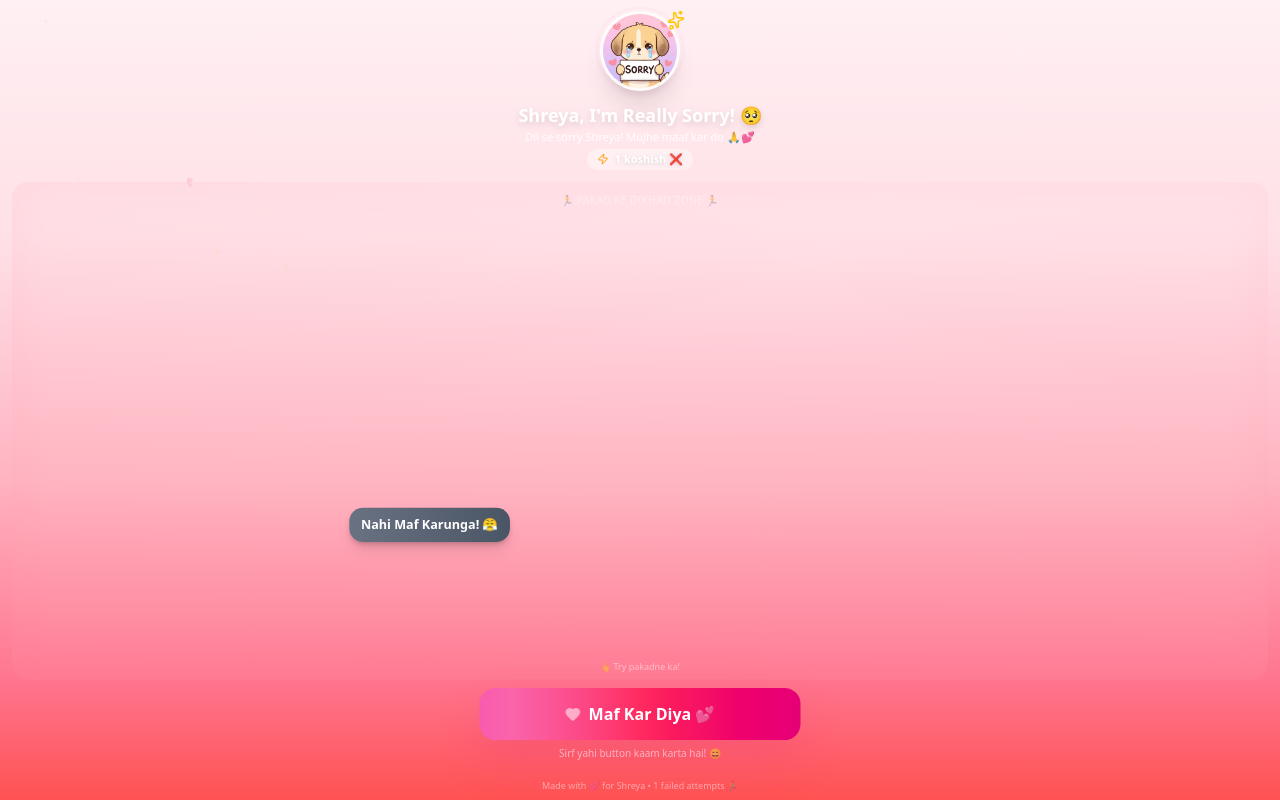
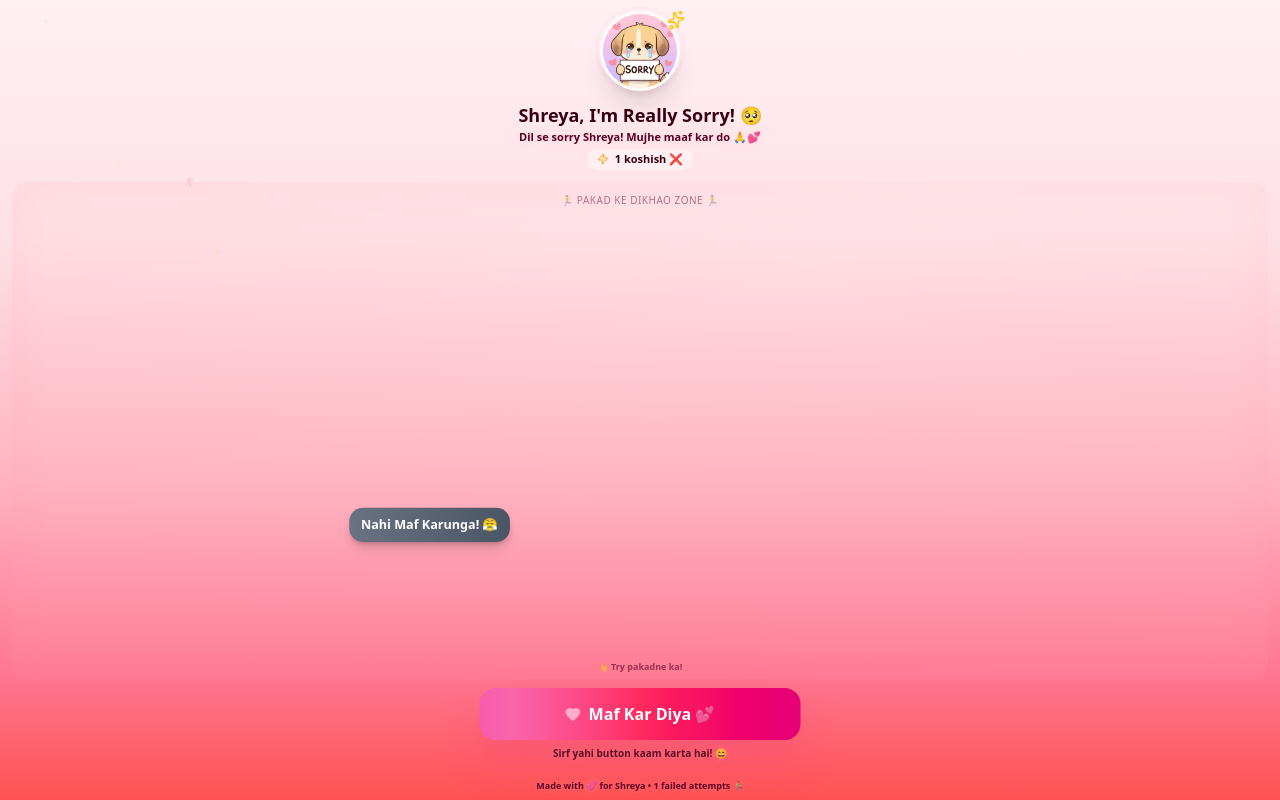
Before and after one commit to mahatosnehabala250-project/shreya-sorry-page, a Next.js app: page / in a window 1280 px wide. Both pictures are taken after a click on the button "Nahi Maf Karunga! 😤". Built offline with nearby package versions, Linux system fonts and the light colour scheme.

Commit message:
Fix text visibility - dark maroon text with glow shadow for clear readability on pink background

```diff
--- a/src/app/page.tsx
+++ b/src/app/page.tsx
@@ -259,7 +259,8 @@ export default function Home() {
         {/* Sorry message */}
         <AnimatePresence mode="wait">
           <motion.h1 key={forgiven ? 'f' : messageIndex}
-            className="text-lg font-extrabold text-center text-white leading-tight mb-0.5 drop-shadow-md"
+            className="text-lg font-extrabold text-center leading-tight mb-0.5"
+            style={{ color: '#3a0012', textShadow: '0 0 10px rgba(255,255,255,0.5)' }}
             initial={{ opacity: 0, y: 10, scale: 0.9 }} animate={{ opacity: 1, y: 0, scale: 1 }}
             exit={{ opacity: 0, y: -10, scale: 0.9 }} transition={{ duration: 0.3 }}>
             {forgiven ? "Shreya Ne Maaf Kar Diya! 🎉" : sorryMessages[messageIndex]}
@@ -267,7 +268,8 @@ export default function Home() {
         </AnimatePresence>
 
         {!forgiven && (
-          <motion.p className="text-white/90 text-center text-[11px] font-medium"
+          <motion.p className="text-center text-[11px] font-semibold"
+            style={{ color: '#5a0025', textShadow: '0 0 8px rgba(255,200,200,0.4)' }}
             initial={{ opacity: 0 }} animate={{ opacity: 1 }}>
             Dil se sorry Shreya! Mujhe maaf kar do 🙏💕
           </motion.p>
@@ -279,7 +281,7 @@ export default function Home() {
             className="flex items-center gap-1.5 bg-white/40 backdrop-blur-sm rounded-full px-2.5 py-0.5 mt-1"
             initial={{ scale: 1.3, opacity: 0 }} animate={{ scale: 1, opacity: 1 }}>
             <Zap className="w-3 h-3 text-amber-500" />
-            <span className="text-white font-bold text-[11px] drop-shadow-sm">
+            <span className="font-bold text-[11px]" style={{ color: '#3a0012' }}>
               {attemptCount < 5 ? `${attemptCount} koshish ❌`
                 : attemptCount < 10 ? `Level ${Math.floor(attemptCount / 2)} - ${attemptCount} try! 😂`
                 : attemptCount < 20 ? `Pro! ${attemptCount} tries! 🤣`
@@ -298,7 +300,8 @@ export default function Home() {
               animate={{ rotate: [0, -15, 15, -10, 10, 0], scale: [1, 1.3, 1] }}
               transition={{ duration: 2, repeat: Infinity, repeatDelay: 1 }}>🎉</motion.div>
             <AnimatePresence mode="wait">
-              <motion.p key={praiseIndex} className="text-white text-center text-sm font-medium px-2 drop-shadow-sm"
+              <motion.p key={praiseIndex} className="text-center text-sm font-semibold px-2"
+                style={{ color: '#3a0012', textShadow: '0 0 8px rgba(255,200,200,0.3)' }}
                 initial={{ opacity: 0, y: 10 }} animate={{ opacity: 1, y: 0 }} exit={{ opacity: 0, y: -10 }}
                 transition={{ duration: 0.5 }}>
                 {praiseMessages[praiseIndex]}
@@ -358,7 +361,7 @@ export default function Home() {
             className="absolute top-1 left-0 right-0 text-center"
             initial={{ opacity: 0 }} animate={{ opacity: 1 }} transition={{ delay: 0.2 }}
           >
-            <span className="text-white/40 text-[10px] font-medium tracking-wider uppercase">
+            <span className="text-[10px] font-medium tracking-wider uppercase" style={{ color: '#6b0030', opacity: 0.5 }}>
               🏃 Pakad Ke Dikhao Zone 🏃
             </span>
           </motion.div>
@@ -401,7 +404,7 @@ export default function Home() {
             className="absolute bottom-1 left-0 right-0 text-center"
             initial={{ opacity: 0 }} animate={{ opacity: 1 }} transition={{ delay: 0.5 }}
           >
-            <span className="text-white/50 text-[9px] font-medium">
+            <span className="text-[9px] font-semibold" style={{ color: '#5a0025', opacity: 0.6 }}>
               {attemptCount < 3 ? "👆 Try pakadne ka!"
                 : attemptCount < 7 ? "😂 Ha ha nahi hoga!"
                 : attemptCount < 15 ? "🤣 Legend ban rahi hai!"
@@ -436,7 +439,8 @@ export default function Home() {
                 whileTap={{ scale: 0.95 }}>
                 Nahi Maf Karunga! 😤
               </motion.button>
-              <motion.p className="text-white/70 text-[10px] text-center font-medium"
+              <motion.p className="text-[10px] text-center font-semibold"
+                style={{ color: '#3a0012', textShadow: '0 0 6px rgba(255,200,200,0.3)' }}
                 animate={{ opacity: [0.3, 0.7, 0.3] }} transition={{ duration: 3, repeat: Infinity }}>
                 Ek option choose karo... 😏
               </motion.p>
@@ -456,7 +460,8 @@ export default function Home() {
                 <motion.div className="absolute inset-0 bg-gradient-to-r from-transparent via-white/25 to-transparent"
                   animate={{ x: ['-100%', '200%'] }} transition={{ duration: 2, repeat: Infinity, ease: 'linear' }} />
               </motion.button>
-              <p className="text-white/70 text-[10px] text-center font-medium">
+              <p className="text-[10px] text-center font-semibold"
+                style={{ color: '#3a0012', textShadow: '0 0 6px rgba(255,200,200,0.3)' }}>
                 Sirf yahi button kaam karta hai! 😄
               </p>
             </motion.div>
@@ -466,7 +471,7 @@ export default function Home() {
 
       {/* Footer */}
       <footer className="pb-2 pt-0.5 text-center w-full relative z-10 shrink-0">
-        <p className="text-white/50 text-[9px] font-medium">
+        <p className="text-[9px] font-semibold" style={{ color: '#5a0025', textShadow: '0 0 6px rgba(255,200,200,0.3)' }}>
           Made with 💕 for Shreya
           {attemptCount > 0 && !forgiven && ` • ${attemptCount} failed attempts 🏃‍♂️`}
         </p>
```
Also changed, not shown: upload/Screenshot_2026-05-29-01-51-27-72_4d38fce200f96aeac5e860e739312e76.jpg (added).
